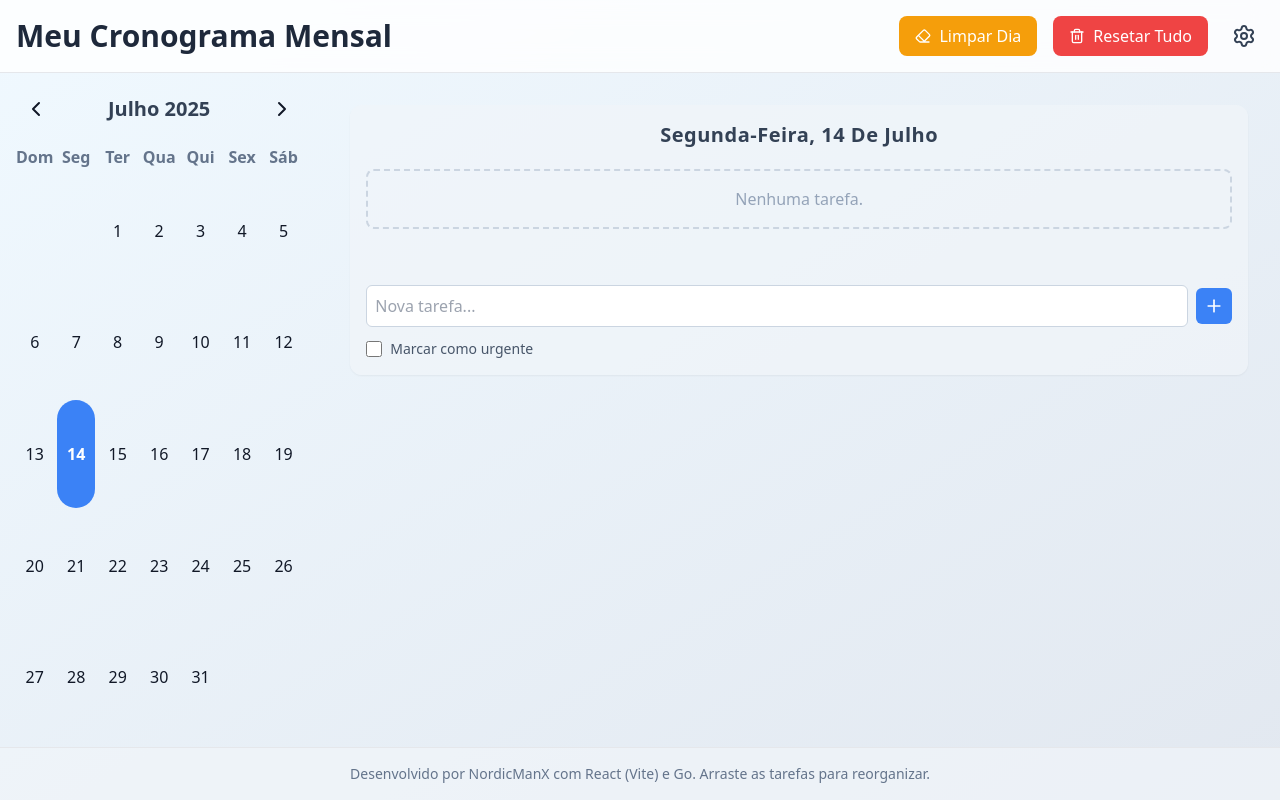
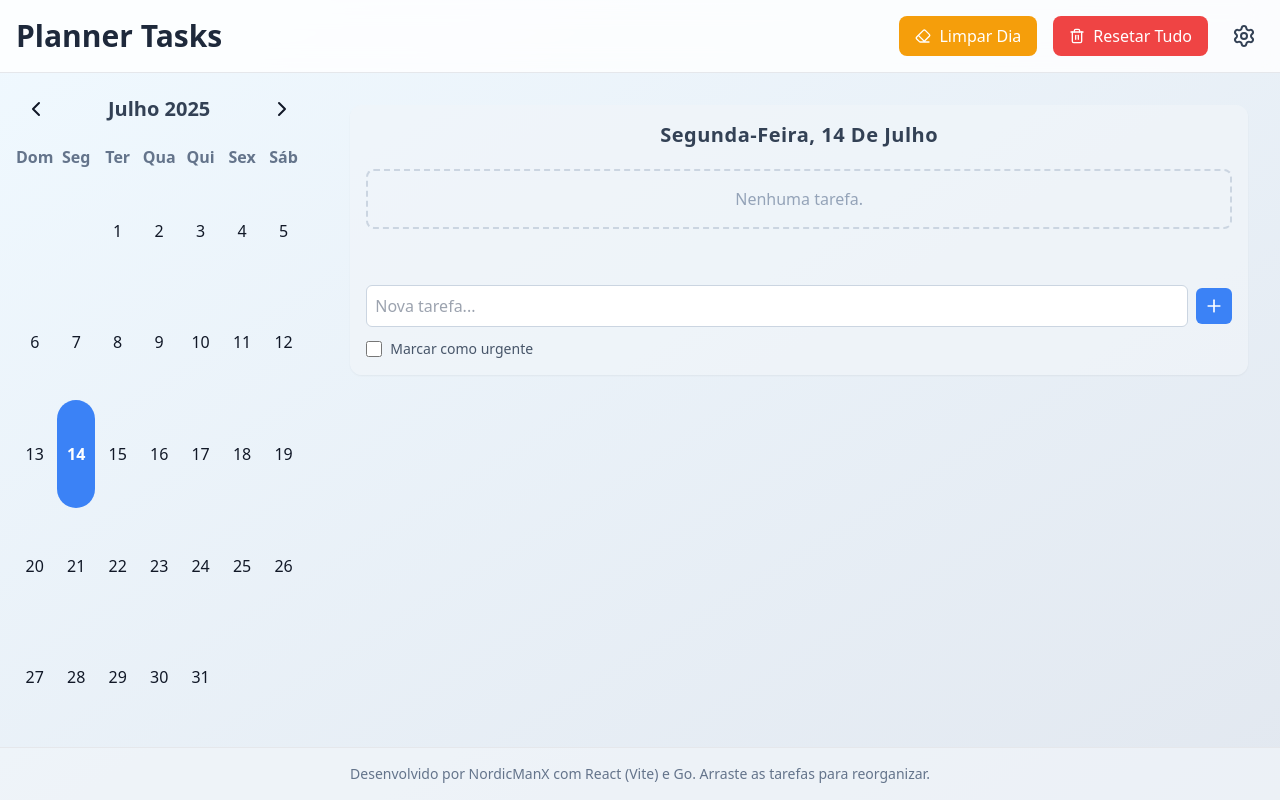
Before and after one commit to NordicManX/Cronograma_semanal, a React (Vite) app: page / in a window 1280 px wide. Built offline with nearby package versions, Linux system fonts and the light colour scheme.

Commit message:
Criado menudropown, alterado o H1 para planner tasks

```diff
--- a/src/App.jsx
+++ b/src/App.jsx
@@ -223,7 +223,7 @@ const App = () => {
                 >
                   <Calendar className="h-6 w-6 text-slate-700 dark:text-slate-300" />
                 </button>
-                <h1 className="text-2xl sm:text-3xl font-bold text-slate-800 dark:text-slate-100">Meu Cronograma Mensal</h1>
+                <h1 className="text-2xl sm:text-3xl font-bold text-slate-800 dark:text-slate-100">Planner Tasks</h1>
               </div>
               <div className="flex items-center gap-2 sm:gap-4">
                 <button onClick={() => setShowClearModal(true)} className="bg-amber-500 text-white px-4 py-2 rounded-lg hover:bg-amber-600 active:bg-amber-700 transition-all duration-200 flex items-center gap-2 transform hover:scale-105">
```
